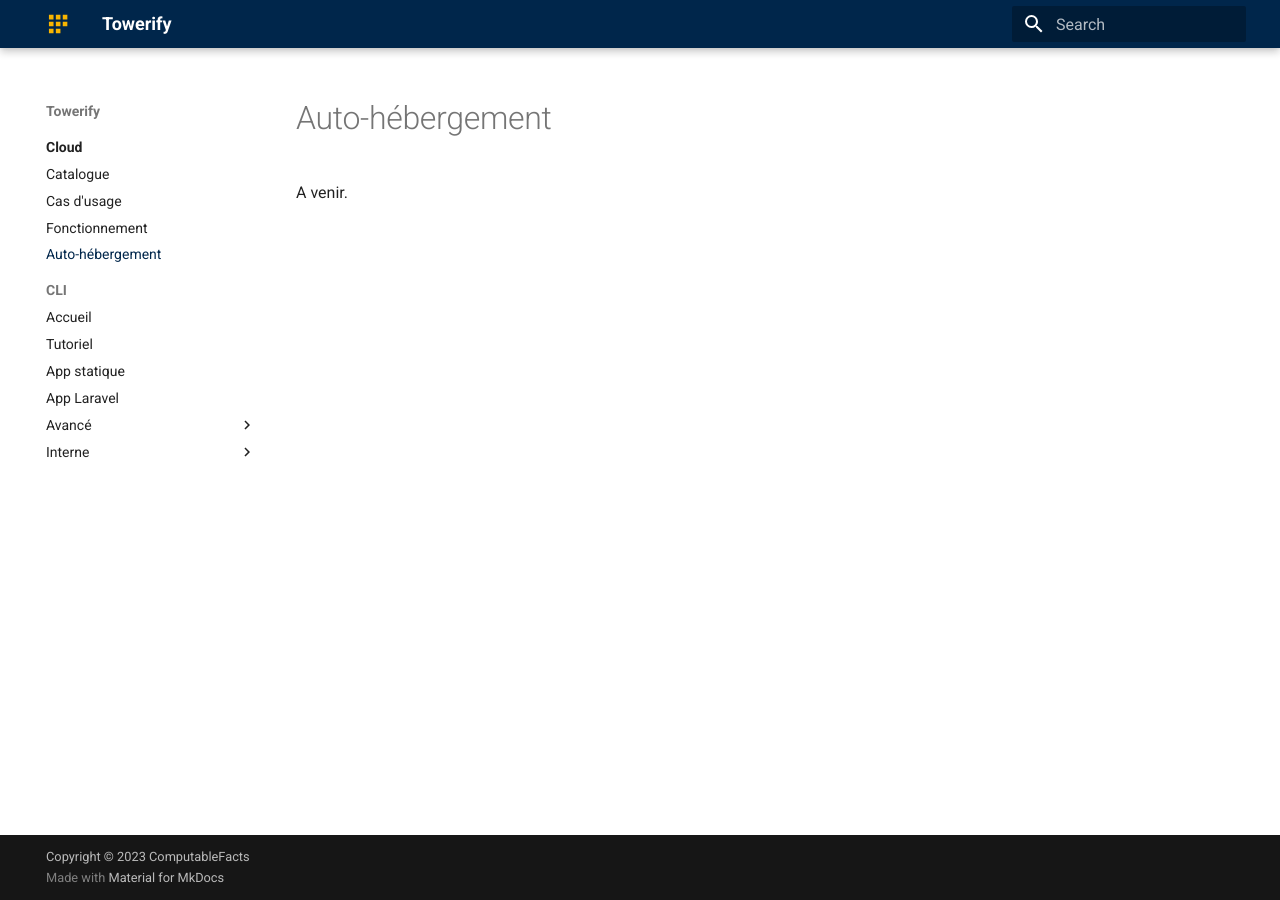
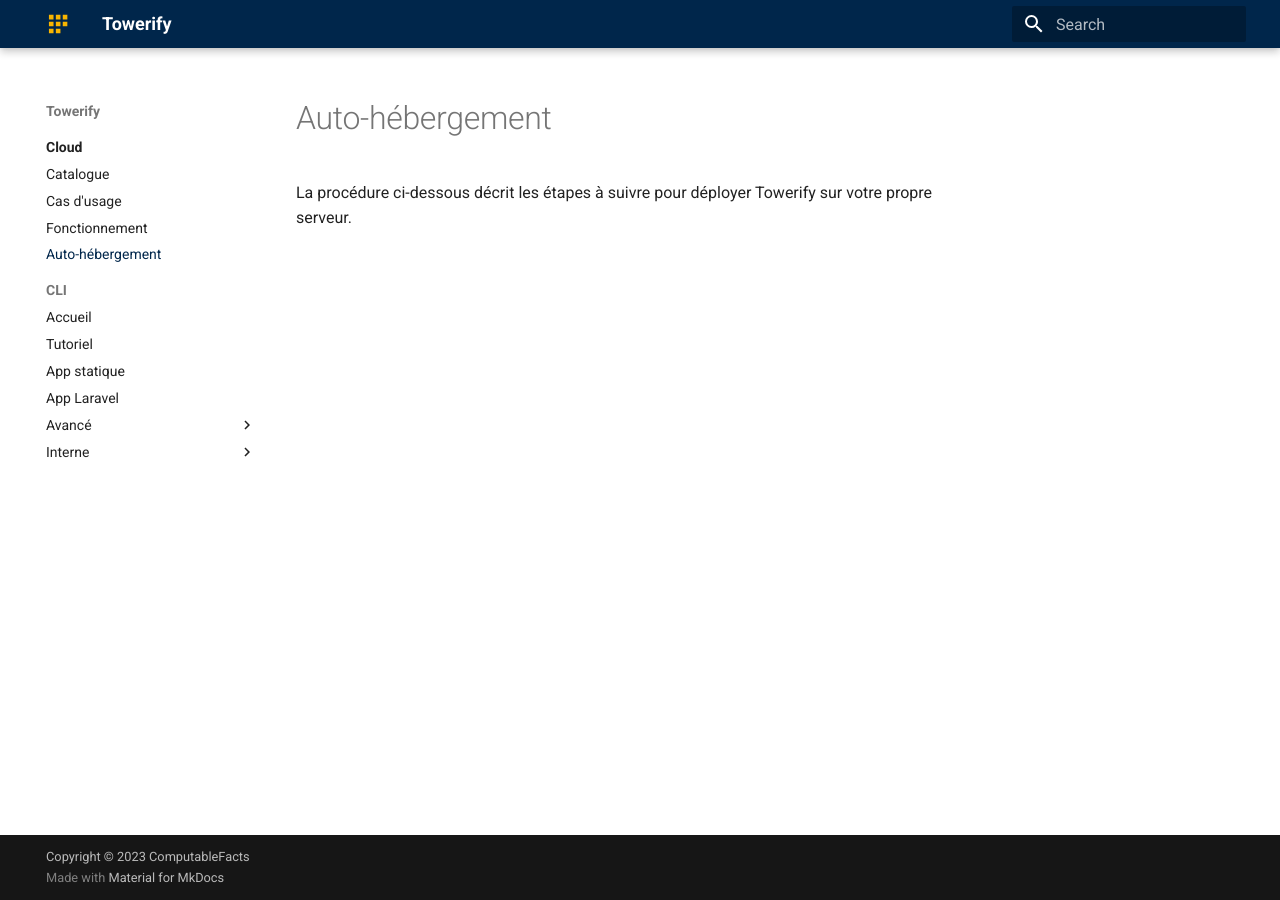
Before and after one commit to computablefacts/towerify-docs, an MkDocs documentation site: the page built from docs/self-hosting.md, in a window 1280 px wide. Built offline with MkDocs 1.6.1 and Material for MkDocs 9.7.7, drawn with Linux system fonts in a browser that asks for light colours.

Commit message:
Self-Hosting: add introduction

```diff
--- a/docs/self-hosting.md
+++ b/docs/self-hosting.md
@@ -1,3 +1,4 @@
 # Auto-hébergement
 
-A venir.
+La procédure ci-dessous décrit les étapes à suivre pour déployer Towerify sur votre
+propre serveur.
```
